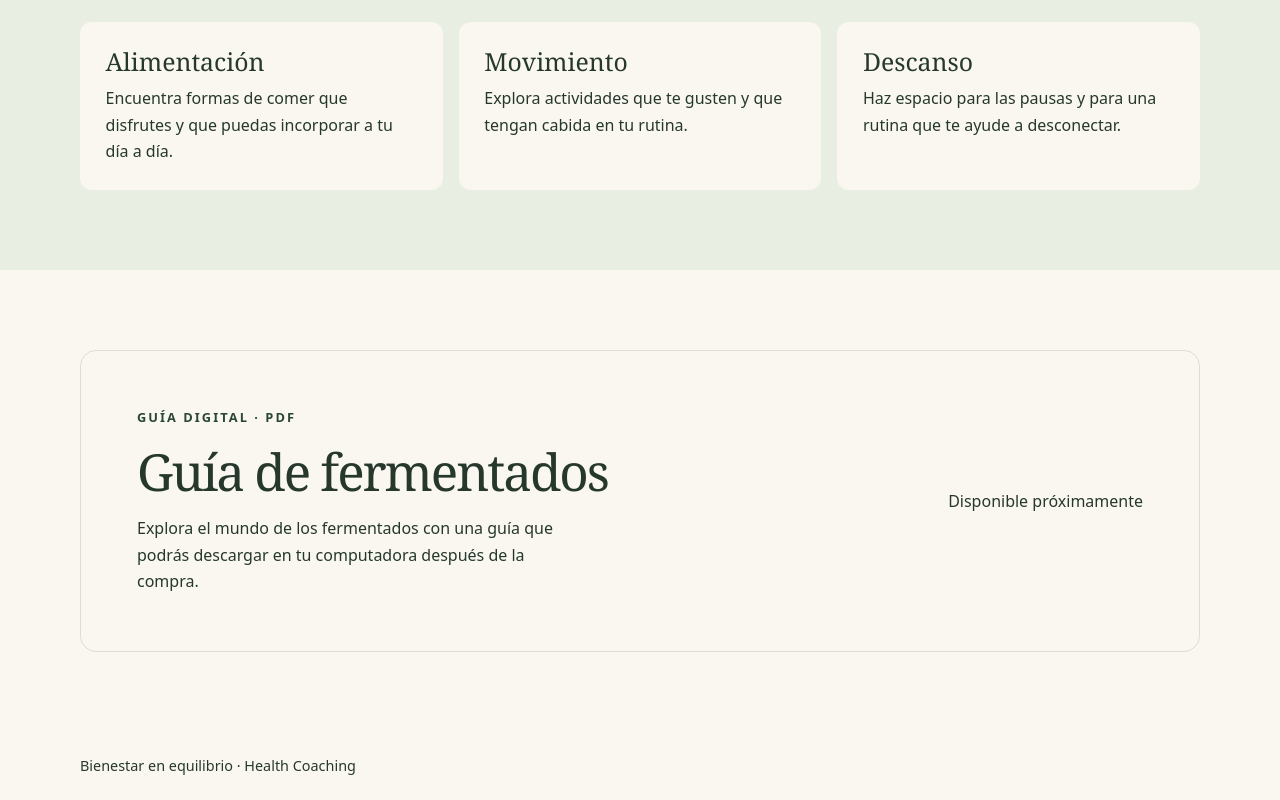
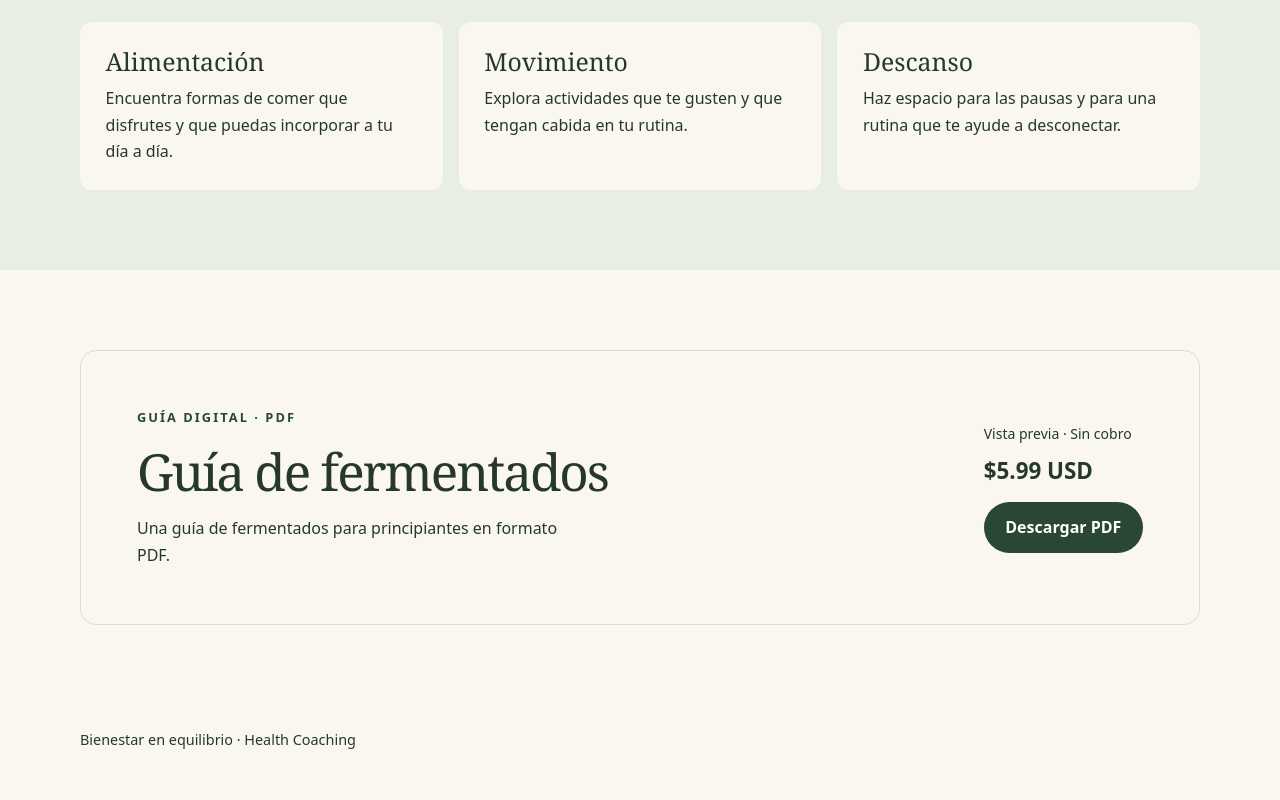
Before and after one commit to karinaloper/Bienestar-en-equilibrio, a plain HTML site: page index.html in a window 1280 px wide. Shown: the part 1306-2106 px from the top of the page. After the commit the page ends 2080 px from the top, so only its background shows below. Drawn offline with Linux system fonts and the light colour scheme.

Commit message:
Publicar vista previa de la guía de fermentados

```diff
--- a/index.html
+++ b/index.html
@@ -33,7 +33,8 @@
     .guide { padding-block: clamp(3rem, 7vw, 5rem); }
     .guide-card { display: grid; grid-template-columns: 1fr auto; align-items: center; gap: 1.5rem 3rem; padding: clamp(1.5rem, 5vw, 3.5rem); border: 1px solid var(--line); border-radius: 1rem; }
     .guide-description { max-width: 48ch; margin: 1rem 0 0; }
-    .guide-status { margin: 0; }
+    .preview-note { margin: 0 0 .5rem; font-size: .875rem; }
+    .guide-price { margin: 0 0 .75rem; font-size: 1.4rem; font-weight: 700; }
     .guide [hidden] { display: none; }
     footer { padding-block: 1.4rem; font-size: .9rem; }
     @media (max-width: 720px) {
@@ -69,32 +70,21 @@
         </div>
       </div>
     </section>
-    <!-- Añade la URL HTTPS de compra a data-checkout-url cuando el producto esté publicado. -->
-    <section class="wrap guide" id="fermentados" aria-labelledby="fermentados-titulo" data-checkout-url="">
+    <section class="wrap guide" id="fermentados" aria-labelledby="fermentados-titulo">
       <div class="guide-card">
         <div>
           <p class="label">Guía digital · PDF</p>
           <h2 id="fermentados-titulo">Guía de fermentados</h2>
-          <p class="guide-description">Explora el mundo de los fermentados con una guía que podrás descargar en tu computadora después de la compra.</p>
+          <p class="guide-description">Una guía de fermentados para principiantes en formato PDF.</p>
         </div>
         <div>
-          <p class="guide-status">Disponible próximamente</p>
-          <a class="button guide-checkout" hidden>Comprar la guía</a>
+          <p class="preview-note">Vista previa · Sin cobro</p>
+          <p class="guide-price">$5.99 USD</p>
+          <a class="button" href="https://drive.google.com/uc?export=download&amp;id=1dDw4OhglYPOjlJB6ZYkbgUa4K3JFG7WL">Descargar PDF</a>
         </div>
       </div>
     </section>
   </main>
   <footer class="wrap">Bienestar en equilibrio · Health Coaching</footer>
-  <script>
-    const guide = document.querySelector("#fermentados");
-    const checkoutUrl = guide.dataset.checkoutUrl.trim();
-
-    if (URL.canParse(checkoutUrl) && new URL(checkoutUrl).protocol === "https:") {
-      const checkout = guide.querySelector(".guide-checkout");
-      checkout.href = checkoutUrl;
-      checkout.hidden = false;
-      guide.querySelector(".guide-status").hidden = true;
-    }
-  </script>
 </body>
 </html>
```
